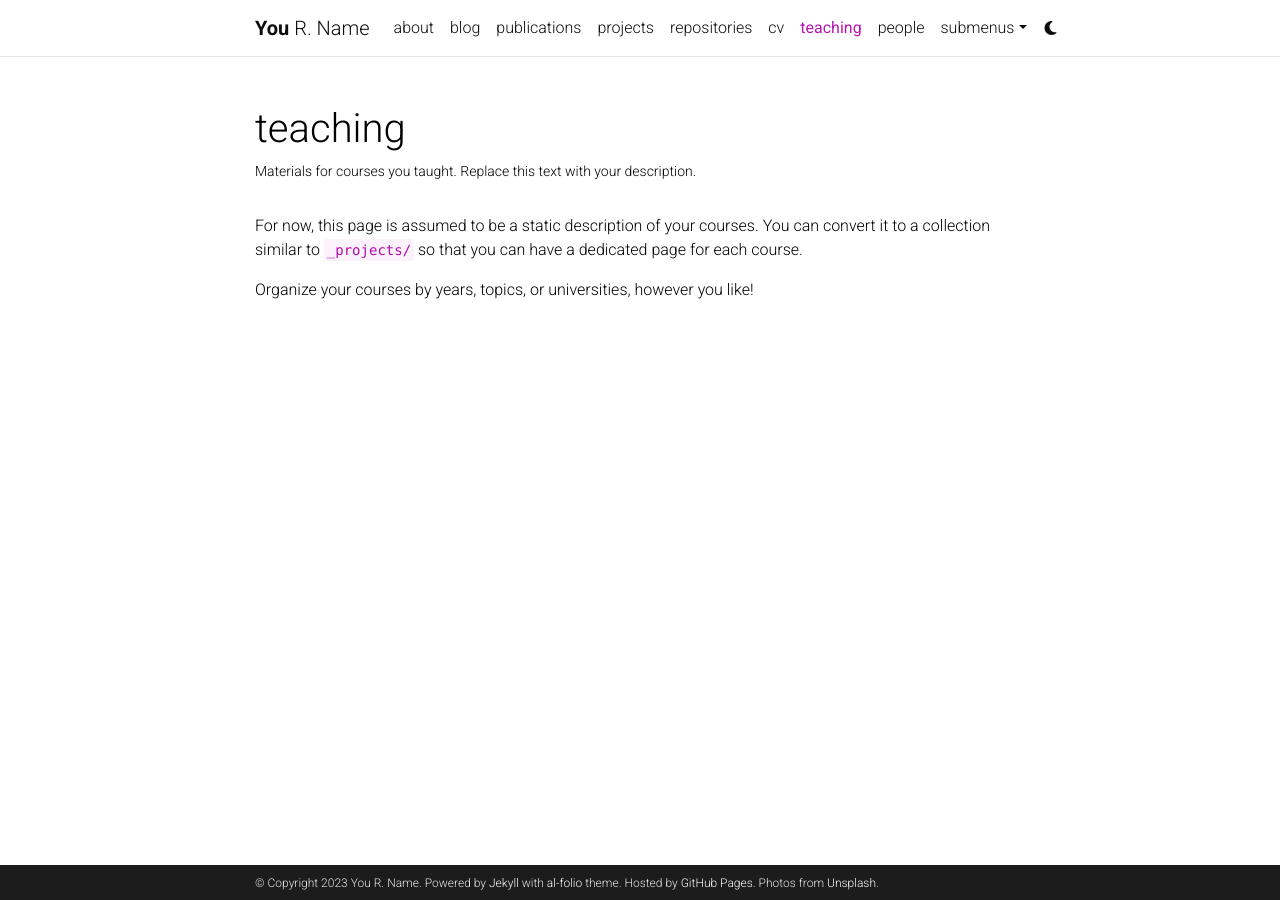
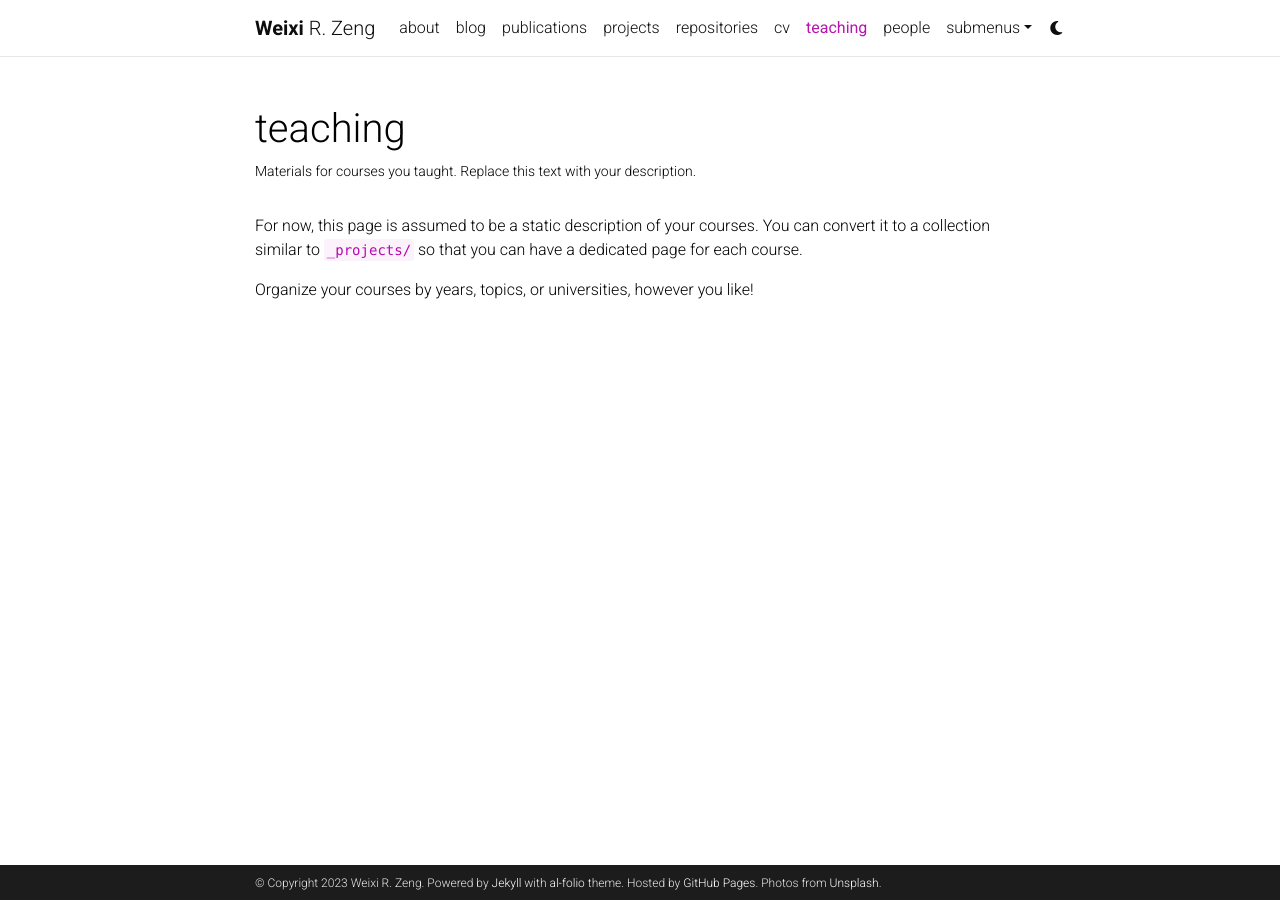
Before and after one commit to weixizeng2001/weixi.github.io, a Jekyll site: the page built from _pages/teaching.md, in a window 1280 px wide. Built offline with Jekyll 4.4.1, drawn with Linux system fonts in a browser that asks for light colours; comment, search, counter and statistics services are not loaded; a style sheet for code colours, icons or effects is not loaded.

Commit message:
Update _config.yml

```diff
--- a/_config.yml
+++ b/_config.yml
@@ -3,9 +3,9 @@
 # -----------------------------------------------------------------------------
 
 title: blank # the website title (if blank, full name will be used instead)
-first_name: You
+first_name: Weixi
 middle_name: R.
-last_name: Name
+last_name: Zeng
 email: you@example.com
 description: > # the ">" symbol means to ignore newlines until "footer_text:"
   A simple, whitespace theme for academics. Based on [*folio](https://github.com/bogoli/-folio) design.
@@ -18,7 +18,7 @@
 lang: en # the language of your site (for example: en, fr, cn, ru, etc.)
 icon: ⚛️  # the emoji used as the favicon (alternatively, provide image name in /assets/img/)
 
-url: https://alshedivat.github.io # the base hostname & protocol for your site
+url: https://weixi.github.io # the base hostname & protocol for your site
 baseurl: /al-folio # the subpath of your site, e.g. /blog/
 last_updated: false # set to true if you want to display last updated in the footer
 impressum_path:  # set to path to include impressum link in the footer, use the same path as permalink in a page, helps to conform with EU GDPR
```
